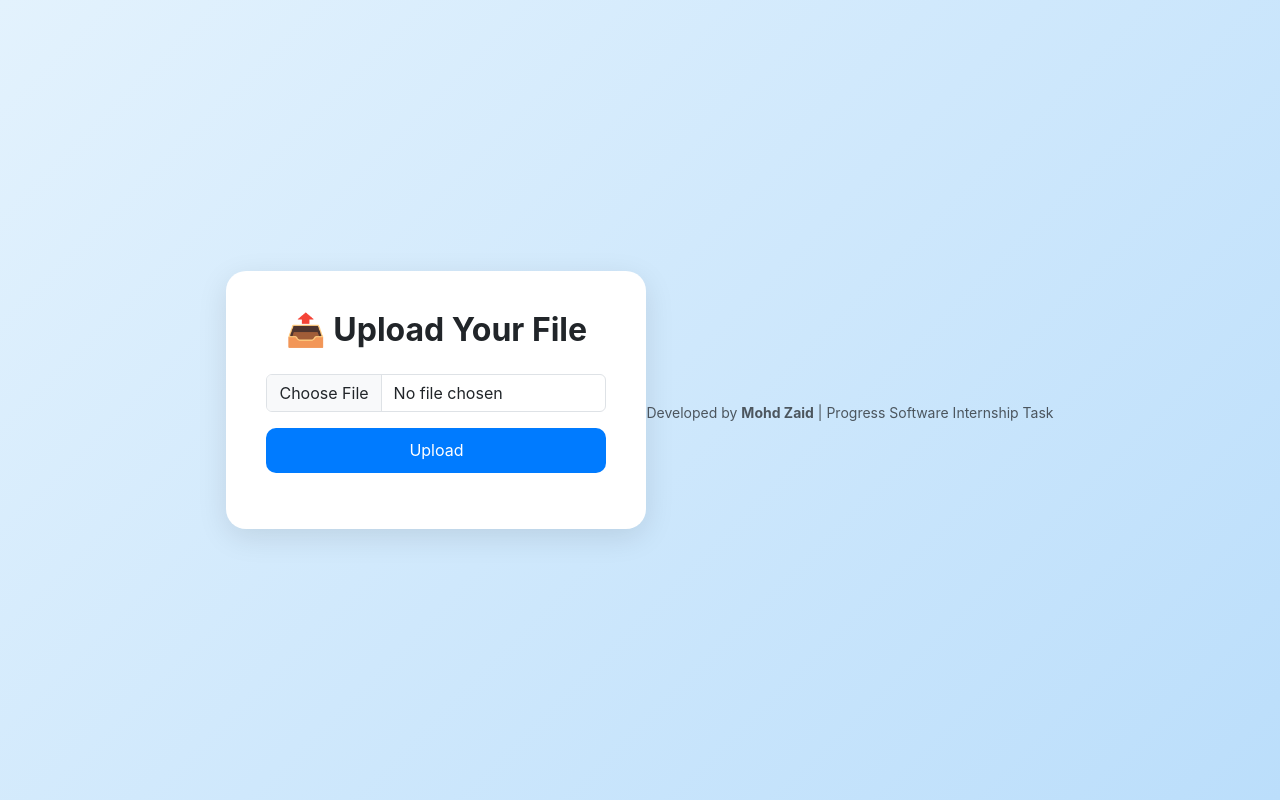
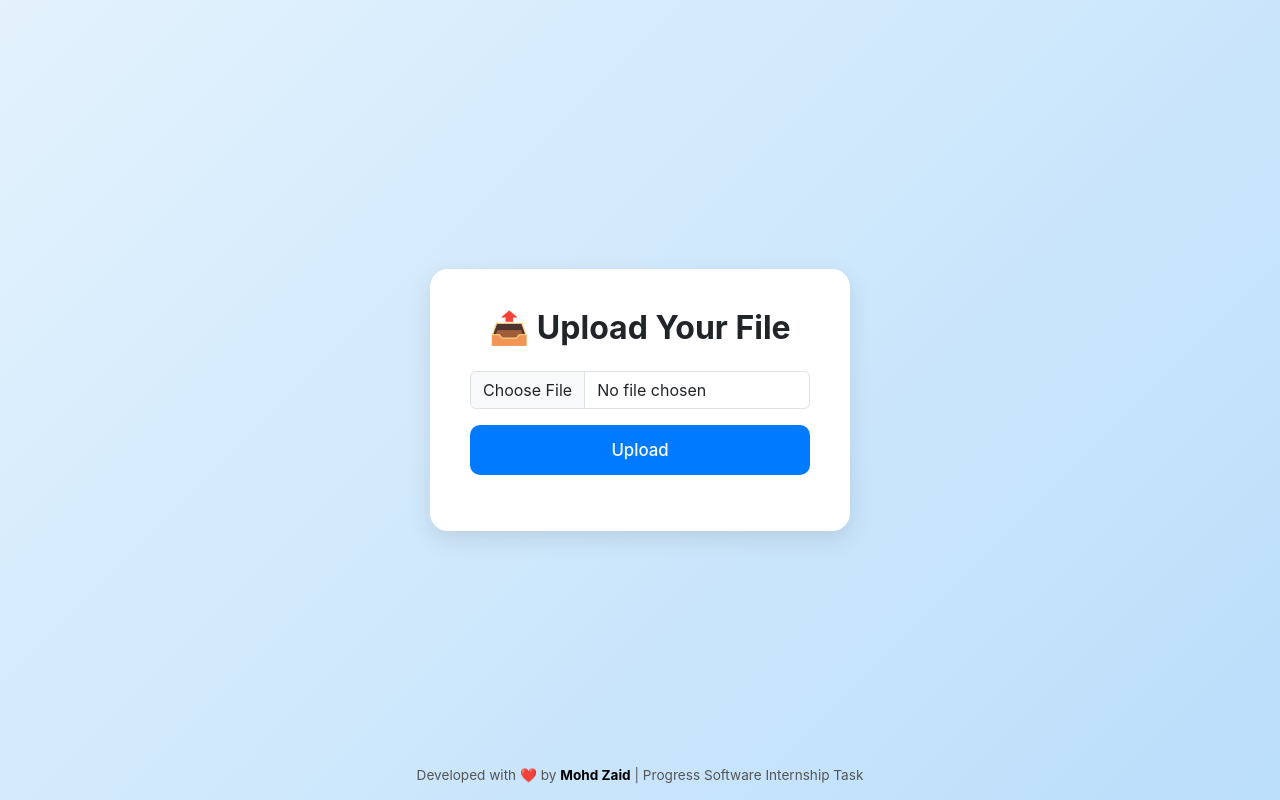
Before and after one commit to mohdzaid145256/progress-file-uploader-zaid, a Flask app: page / in a window 1280 px wide. Run offline with Flask 3, Linux system fonts and the light colour scheme; parts of the project's set-up code (start-up, migrations or seed data) failed here and were passed over.

Commit message:
Enhanced UI design for professional look

```diff
--- a/templates/index.html
+++ b/templates/index.html
@@ -4,6 +4,7 @@
   <meta charset="UTF-8" />
   <meta name="viewport" content="width=device-width, initial-scale=1.0" />
   <title>Progress File Uploader - Mohd Zaid</title>
+
   <link href="https://cdn.jsdelivr.net/npm/bootstrap@5.3.3/dist/css/bootstrap.min.css" rel="stylesheet">
 
   <style>
@@ -11,46 +12,95 @@
       background: linear-gradient(135deg, #e3f2fd, #bbdefb);
       min-height: 100vh;
       display: flex;
+      flex-direction: column;
       justify-content: center;
       align-items: center;
       font-family: 'Inter', sans-serif;
+      margin: 0;
     }
+
     .upload-card {
-      background: #fff;
-      border-radius: 20px;
+      background: #ffffff;
+      border-radius: 18px;
       padding: 2.5rem;
       width: 420px;
       text-align: center;
-      box-shadow: 0 8px 30px rgba(0, 0, 0, 0.1);
+      box-shadow: 0 8px 25px rgba(0, 0, 0, 0.1);
+      transition: all 0.3s ease;
     }
+
+    .upload-card:hover {
+      transform: scale(1.01);
+    }
+
+    .upload-card h2 {
+      font-weight: 700;
+      color: #212529;
+      margin-bottom: 1.5rem;
+    }
+
     .btn-upload {
       background-color: #007bff;
       color: white;
       border-radius: 10px;
       width: 100%;
-      padding: 0.6rem;
-      transition: all 0.3s;
+      padding: 0.7rem;
+      font-size: 1.05rem;
+      font-weight: 500;
+      transition: all 0.3s ease;
     }
+
     .btn-upload:hover {
       background-color: #0056b3;
     }
+
     .progress {
       margin-top: 15px;
       height: 8px;
       display: none;
+      border-radius: 5px;
+      overflow: hidden;
     }
+
+    #result {
+      margin-top: 20px;
+    }
+
+    .alert-success {
+      background-color: #e6f4ea;
+      border: 1px solid #a6d9b6;
+      color: #155724;
+      border-radius: 10px;
+      font-weight: 500;
+    }
+
+    footer {
+      text-align: center;
+      position: fixed;
+      bottom: 15px;
+      font-size: 0.85rem;
+      color: #555;
+      width: 100%;
+    }
+
+    footer strong {
+      color: #000;
+    }
+
     .alert-link {
       word-wrap: break-word;
+      font-weight: 600;
     }
   </style>
 </head>
 <body>
   <div class="upload-card">
-    <h2 class="fw-bold mb-4">📤 Upload Your File</h2>
+    <h2>📤 Upload Your File</h2>
 
     <form id="uploadForm" method="POST" enctype="multipart/form-data">
       <input class="form-control mb-3" type="file" name="file" id="fileInput" required />
       <button type="submit" class="btn btn-upload">Upload</button>
+
       <div class="progress mt-3">
         <div id="progressBar" class="progress-bar progress-bar-striped progress-bar-animated" style="width: 0%;"></div>
       </div>
@@ -59,8 +109,8 @@
     <div id="result" class="mt-3"></div>
   </div>
 
-  <footer class="text-center mt-4 small text-muted">
-    Developed by <strong>Mohd Zaid</strong> | Progress Software Internship Task
+  <footer>
+    Developed with ❤️ by <strong>Mohd Zaid</strong> | Progress Software Internship Task
   </footer>
 
   <script>
@@ -97,7 +147,7 @@
               <a href="${response.file_url}" target="_blank" class="alert-link">${response.file_url}</a>
             </div>`;
         } else {
-          result.innerHTML = `<div class="alert alert-danger">Upload failed. Try again.</div>`;
+          result.innerHTML = `<div class="alert alert-danger">❌ Upload failed. Try again.</div>`;
         }
       };
 
```
